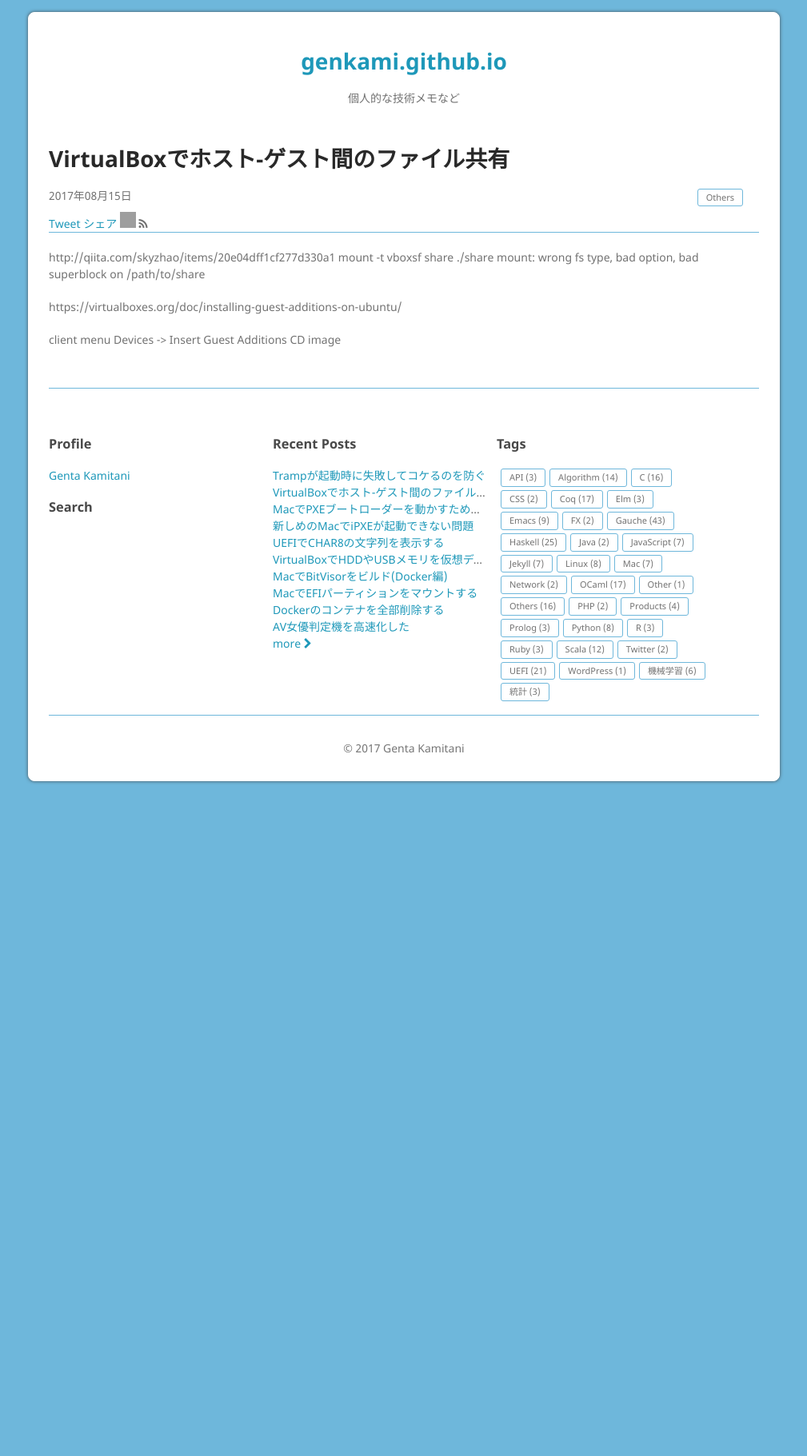
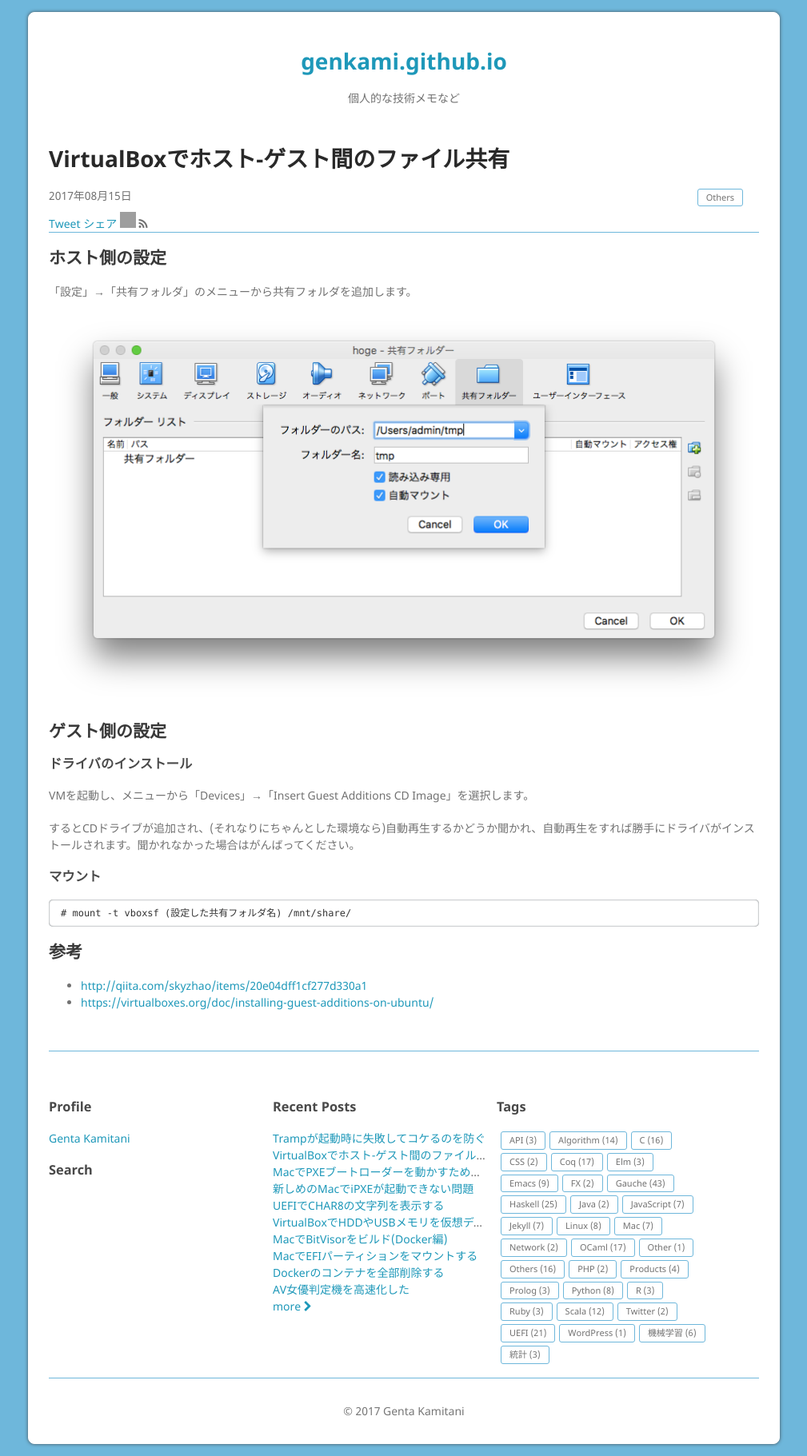
Before and after one commit to genkami/genkami.github.io, a Jekyll site: the page built from _posts/2017-08-15-03-vbox-share-dir.md, in a window 1280 px wide. Shown: the whole page at 80% size, without its empty margins (135-1144 px from the left). Built offline with Jekyll 4.4.1, drawn with Linux system fonts in a browser that asks for light colours; comment, search, counter and statistics services are not loaded; before the commit the page ends 992 px from its top, so only the background shows below that; grey boxes are pictures that could not be loaded.

Commit message:
add vbox-share-dir.md

````diff
--- a/_posts/2017-08-15-03-vbox-share-dir.md
+++ b/_posts/2017-08-15-03-vbox-share-dir.md
@@ -5,13 +5,24 @@
 - Others
 ---
 
+## ホスト側の設定
 
+「設定」→「共有フォルダ」のメニューから共有フォルダを追加します。
 
-http://qiita.com/skyzhao/items/20e04dff1cf277d330a1
-mount -t vboxsf share ./share
-mount: wrong fs type, bad option, bad superblock on /path/to/share
+![/img/post/2017-08-17-vbox-share-dir.png](/img/post/2017-08-17-vbox-share-dir.png)
 
+## ゲスト側の設定
+### ドライバのインストール
+VMを起動し、メニューから「Devices」→「Insert Guest Additions CD Image」を選択します。
 
-https://virtualboxes.org/doc/installing-guest-additions-on-ubuntu/
+するとCDドライブが追加され、(それなりにちゃんとした環境なら)自動再生するかどうか聞かれ、自動再生をすれば勝手にドライバがインストールされます。聞かれなかった場合はがんばってください。
 
-client menu Devices -> Insert Guest Additions CD image
+### マウント
+```
+# mount -t vboxsf (設定した共有フォルダ名) /mnt/share/
+```
+
+## 参考
+
++ [http://qiita.com/skyzhao/items/20e04dff1cf277d330a1](http://qiita.com/skyzhao/items/20e04dff1cf277d330a1)
++ [https://virtualboxes.org/doc/installing-guest-additions-on-ubuntu/](https://virtualboxes.org/doc/installing-guest-additions-on-ubuntu/)
````
Also changed, not shown: img/post/2017-08-17-vbox-share-dir.png (added).
